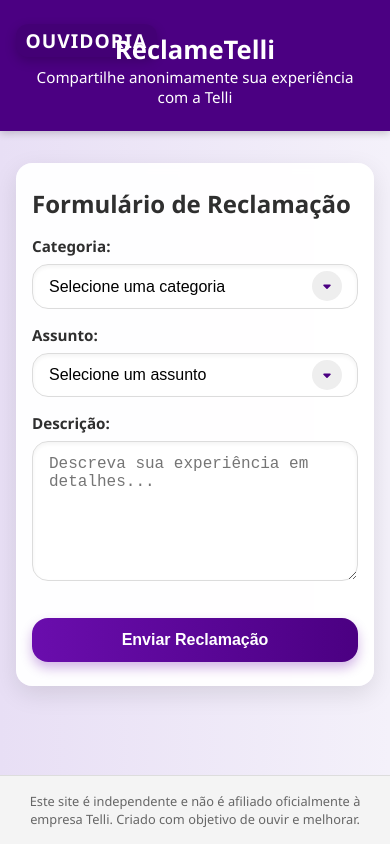
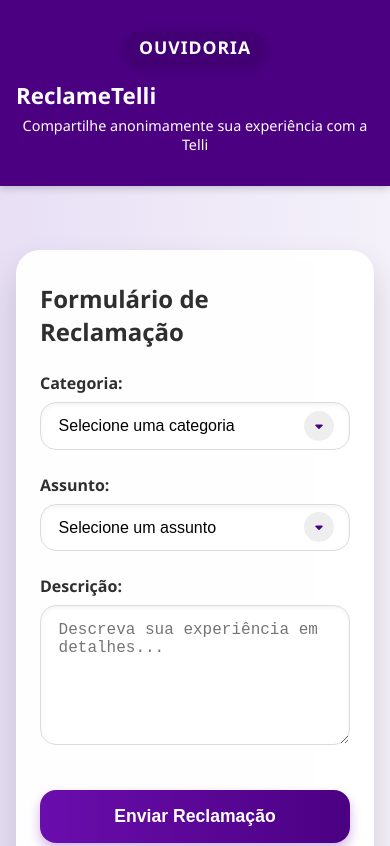
Before and after one commit to thamirisgmt/reclamacoes-telli, a plain HTML site: page index.html in a window 390 px wide. Shown: the top 846 px of the page. Drawn offline with Linux system fonts and the light colour scheme.

Commit message:
Update index.html

```diff
--- a/index.html
+++ b/index.html
@@ -36,30 +36,35 @@
     header {
       background-color: var(--primary-color);
       color: var(--white);
-      padding: 2.5rem 1rem 2rem;
+      padding: 2rem 1rem;
       box-shadow: 0 2px 8px rgba(0, 0, 0, 0.2);
-      position: relative;
+    }
+
+    .header-content {
+      display: flex;
+      flex-direction: column;
+      align-items: center;
+      gap: 0.8rem;
     }
 
     .logo-ouvidoria {
-      position: absolute;
-      top: 2.4rem;
-      left: 2rem;
-      font-size: 1.8rem;
+      font-size: 1.3rem;
       font-weight: bold;
-      color: white;
       background-color: rgba(0, 0, 0, 0.1);
-      padding: 0.2rem 0.8rem;
+      padding: 0.3rem 1rem;
       border-radius: 12px;
       letter-spacing: 1px;
       box-shadow: 0 4px 12px rgba(0,0,0,0.2);
     }
 
-    header h1,
-    header p {
+    .title-group h1 {
+      font-size: 1.8rem;
+      margin: 0.3rem 0;
+    }
+
+    .title-group p {
+      font-size: 1rem;
       text-align: center;
-      position: relative;
-      z-index: 2;
     }
 
     main {
@@ -194,71 +199,35 @@
       border-top: 1px solid #ddd;
     }
 
-    /* Responsivo para telas menores */
     @media (max-width: 768px) {
-      header {
-        padding: 2rem 1rem 1.5rem;
+      .title-group h1 {
+        font-size: 1.4rem;
+      }
+
+      .title-group p {
+        font-size: 0.9rem;
       }
 
       .logo-ouvidoria {
-        font-size: 1.2rem;
-        top: 1.5rem;
-        left: 1rem;
-        padding: 0.2rem 0.6rem;
-      }
-
-      header h1 {
-        font-size: 1.6rem;
-      }
-
-      header p {
-        font-size: 0.95rem;
-        padding: 0 1rem;
-      }
-
-      main {
-        padding: 2rem 1rem;
+        font-size: 1.1rem;
+        padding: 0.2rem 0.8rem;
       }
 
       .form-wrapper {
-        padding: 1.5rem 1rem;
-        border-radius: 16px;
-        box-shadow: 0 8px 24px rgba(0, 0, 0, 0.1);
-      }
-
-      label {
-        margin-top: 1rem;
-        font-size: 0.95rem;
-      }
-
-      .select-wrapper select,
-      textarea,
-      button {
-        font-size: 1rem;
-        padding: 0.8rem 1rem;
-      }
-
-      button {
-        margin-top: 2rem;
-      }
-
-      .confirmation {
-        font-size: 0.95rem;
-        padding: 1rem;
-      }
-
-      footer {
-        font-size: 0.8rem;
-        padding: 1rem;
+        padding: 2rem 1.5rem;
       }
     }
   </style>
 </head>
 <body>
   <header>
-    <div class="logo-ouvidoria">OUVIDORIA</div>
-    <h1>ReclameTelli</h1>
-    <p>Compartilhe anonimamente sua experiência com a Telli</p>
+    <div class="header-content">
+      <div class="logo-ouvidoria">OUVIDORIA</div>
+      <div class="title-group">
+        <h1>ReclameTelli</h1>
+        <p>Compartilhe anonimamente sua experiência com a Telli</p>
+      </div>
+    </div>
   </header>
   <main>
     <div class="form-wrapper">
```
